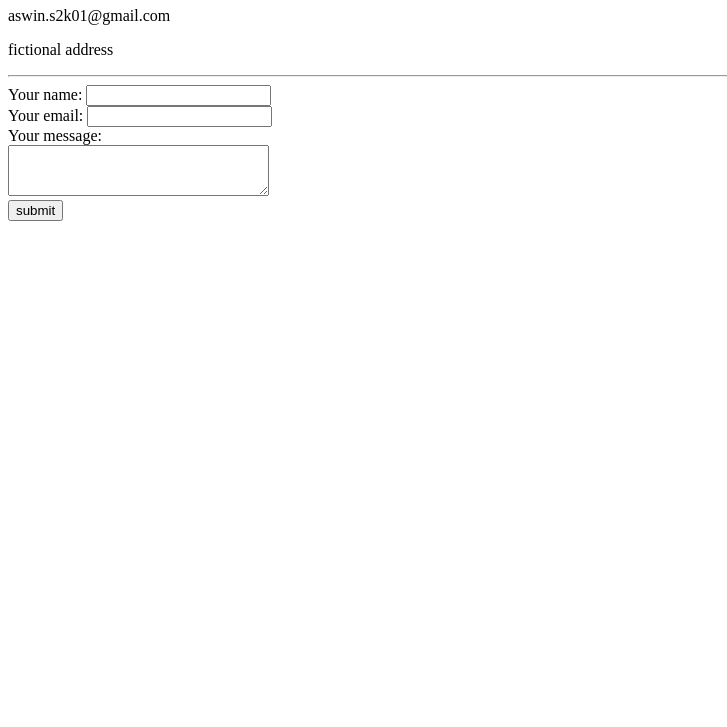
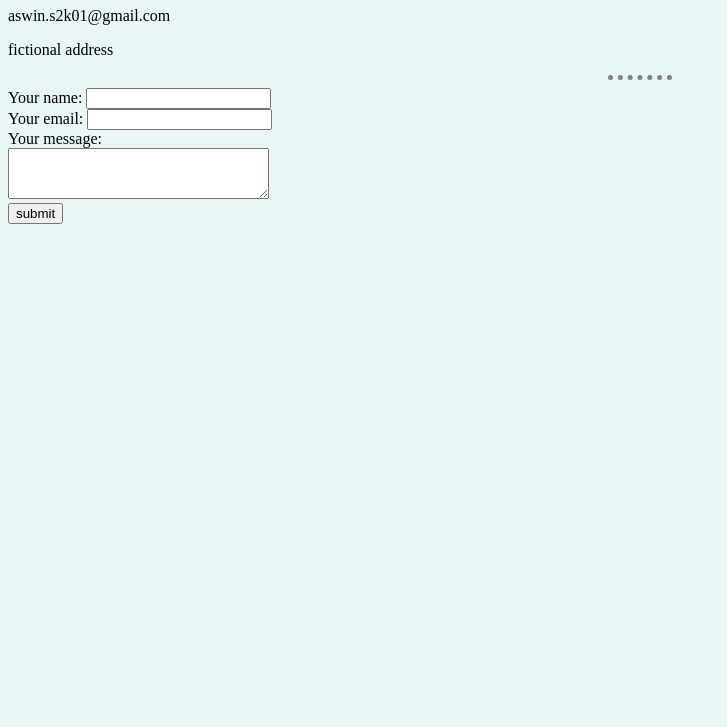
Before and after one commit to Aswin-SS/Aswin-s-personal-page, a plain HTML site: page contact me.html in a window 1280 px wide. Shown: the part 73-800 px from the top of the page, without its empty margins (0-727 px from the left). Drawn offline with Linux system fonts and the light colour scheme; files that its build step writes are made by us from their sources.

Commit message:
added styles

```diff
--- a/contact me.html
+++ b/contact me.html
@@ -1,8 +1,9 @@
 <!DOCTYPE html>
 <html lang="en" dir="ltr">
   <head>
-    <meta charset="utf-8">
+    <meta charset="utf-8" name="viewport" content="width=device-width, initial-scale=1.0">
     <title>CONTACT</title>
+    <link rel="stylesheet" href="css/styles.css">
   </head>
   <body>
     <h1>CONTACT</h1>
```
